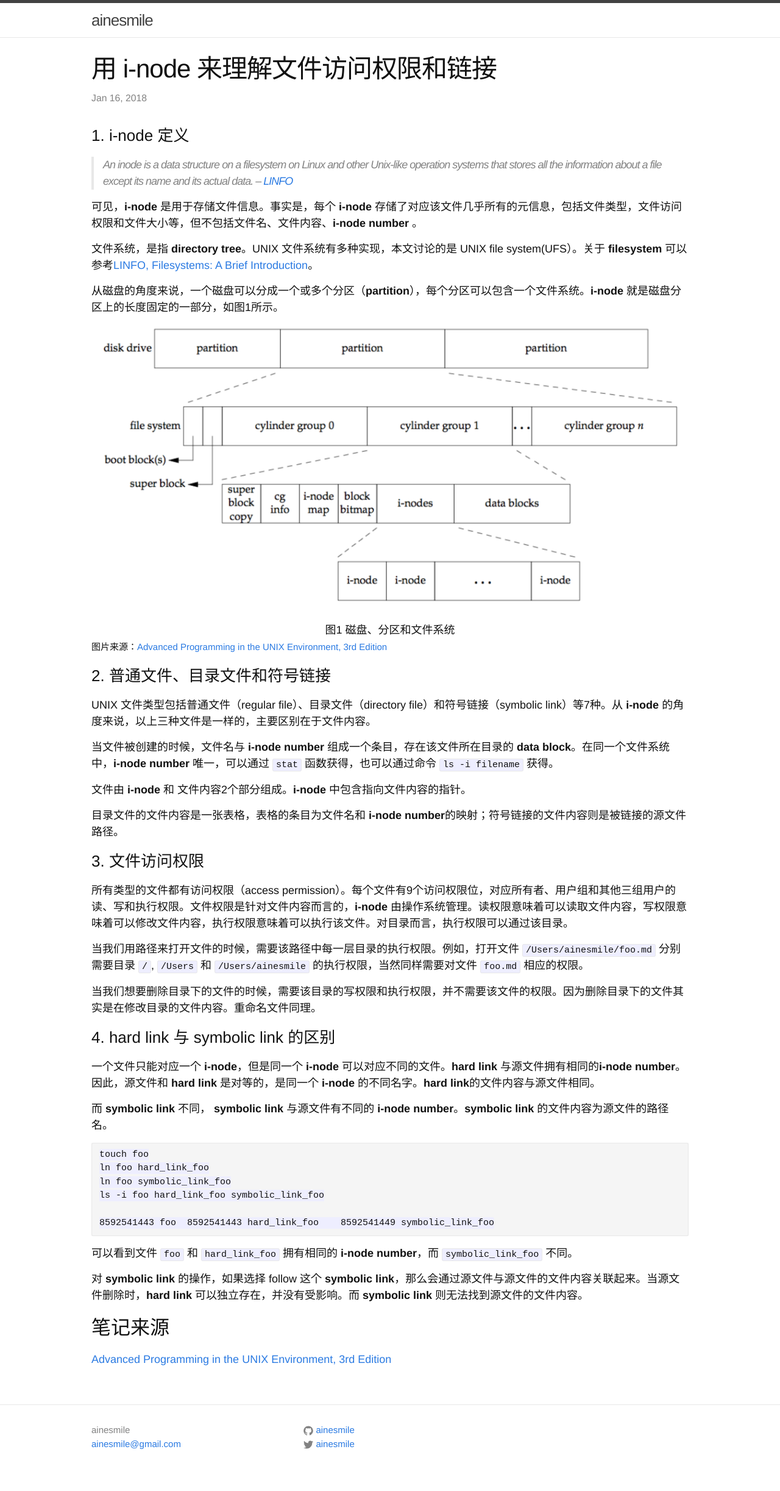
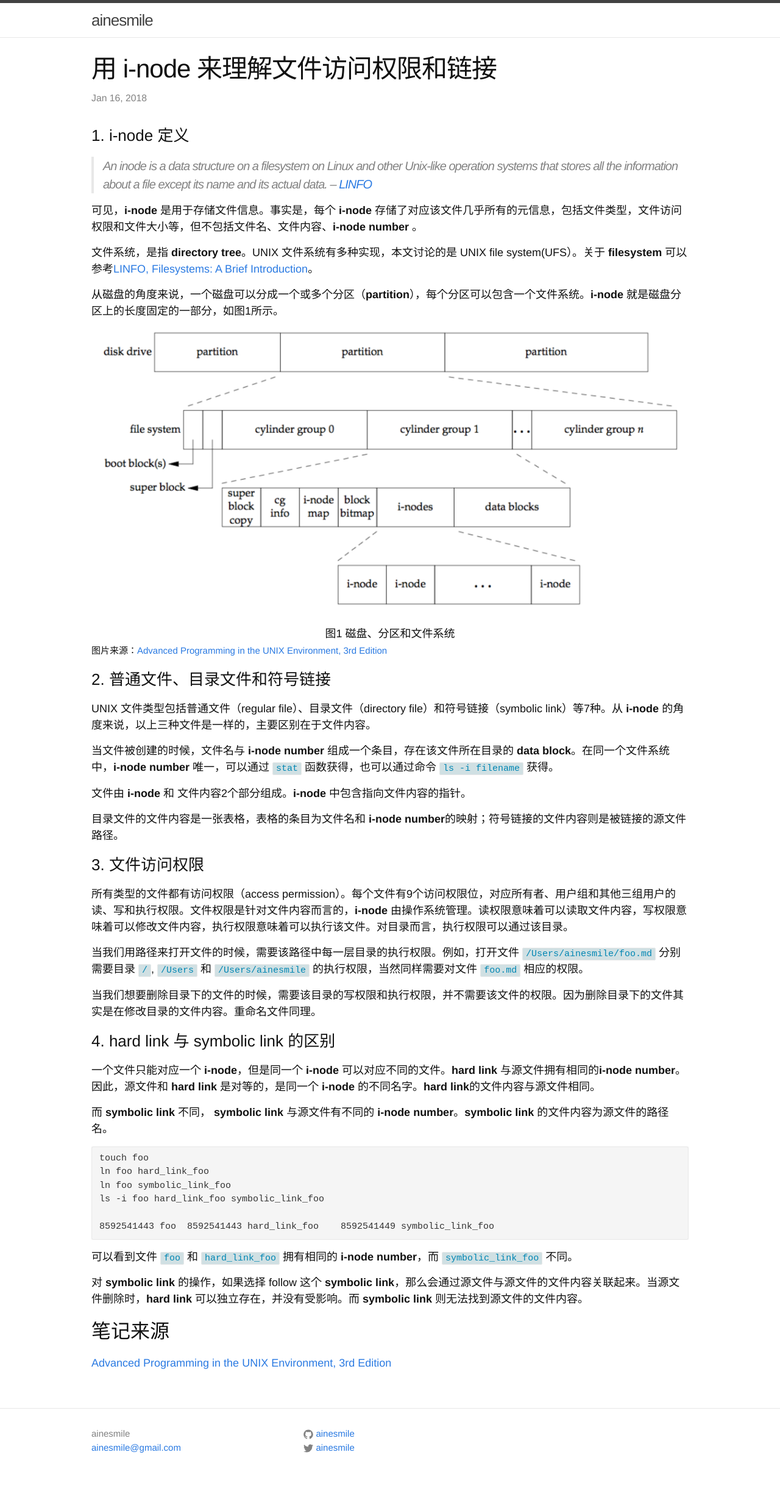
Before and after one commit to ainesmile/ainesmile.github.io, a Jekyll site: the page built from _posts/2018-01-16-file-and-directory.md, in a window 1280 px wide. Shown: the whole page at 61% size. Built offline with Jekyll 4.4.1, drawn with Linux system fonts in a browser that asks for light colours.

Commit message:
change code css style

```diff
--- a/_sass/_base.scss
+++ b/_sass/_base.scss
@@ -113,7 +113,7 @@ blockquote {
     color: $grey-color;
     border-left: 4px solid $grey-color-light;
     padding-left: $spacing-unit / 2;
-    font-size: 18px;
+    font-size: 20px;
     letter-spacing: -1px;
     font-style: italic;
 
@@ -132,7 +132,8 @@ code {
     font-size: 15px;
     border: 1px solid $grey-color-light;
     border-radius: 3px;
-    background-color: #eef;
+    background-color: #D0E0E3;
+    color: #0086B3;
 }
 
 code {
@@ -147,6 +148,8 @@ pre {
         border: 0;
         padding-right: 0;
         padding-left: 0;
+        background: #f5f5f5;
+        color: #333333;
     }
 }
 
```
